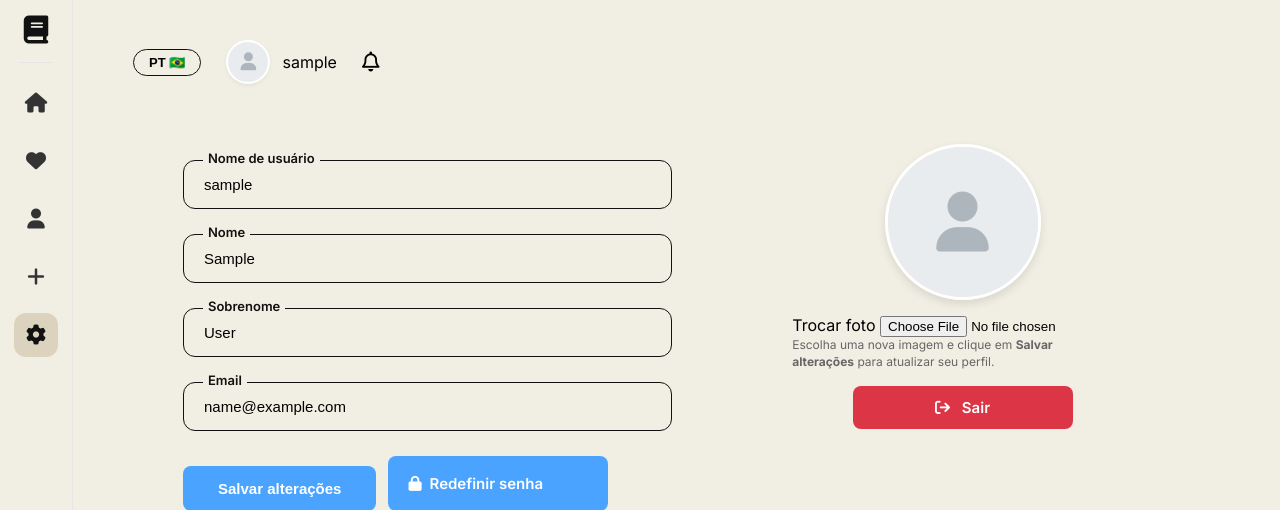
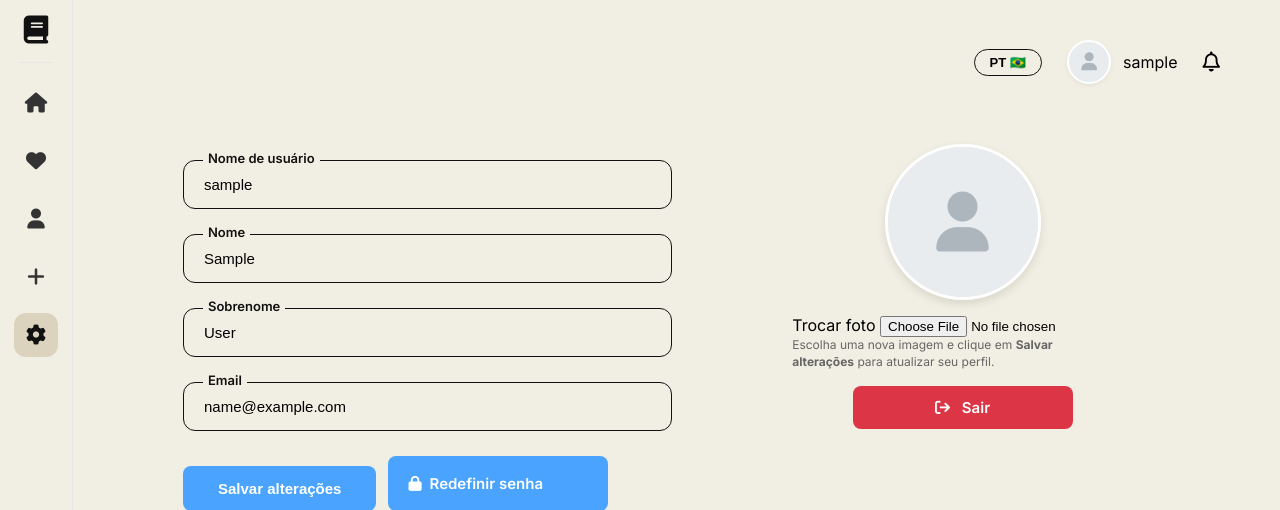
Before and after one commit to giovanamalaia/prog-web-livros, a Django app: page /configuracoes/ in a window 1280 px wide. Shown: the top 510 px of the page. Run offline with Django 4.2, Linux system fonts and the light colour scheme; the visitor is signed in with stand-in values (Sample User, id 1); data comes from the database, SQL or seed files in the repository; data that the repository does not hold is empty.

Commit message:
fix: tirei a barra de pesquisa das telas de perfil e config

```diff
--- a/core/static/core/css/base/base.css
+++ b/core/static/core/css/base/base.css
@@ -137,6 +137,10 @@ main.main-wrapper {
     font-size: 15px;
     width: 300px;
     color: #333;
+}
+
+.top-bar-left {
+    flex: 1;
 }
 
 .top-bar-right {
--- a/core/templates/core/components/top_bar.html
+++ b/core/templates/core/components/top_bar.html
@@ -7,6 +7,8 @@
                 <i class="fa-solid fa-magnifying-glass"></i>
                 <input type="text" name="q" value="{{ request.GET.q|default:'' }}" placeholder="{% trans 'Pesquisar livro, nome, autor...' %}">
             </form>
+        {% else %}
+            <div class="top-bar-left"></div>
         {% endif %}
     {% endwith %}
 
```
